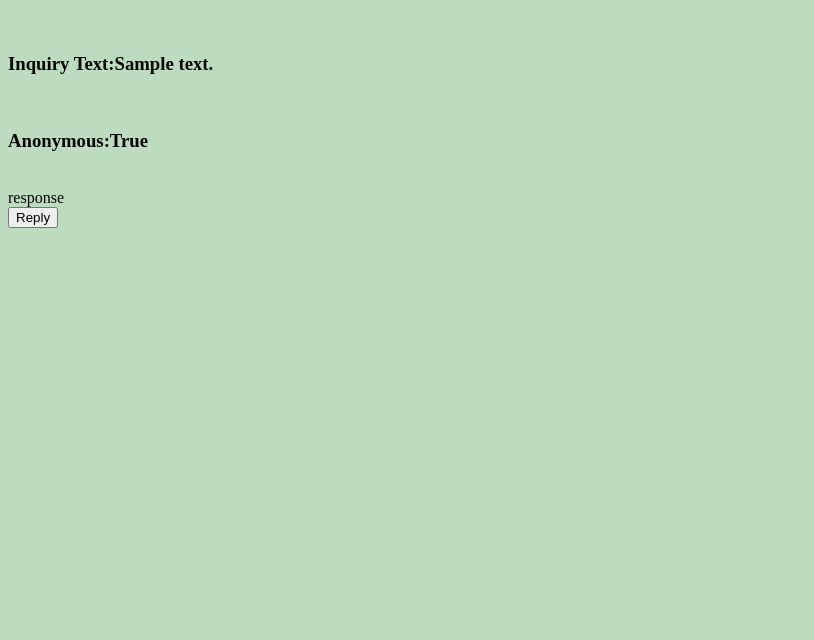
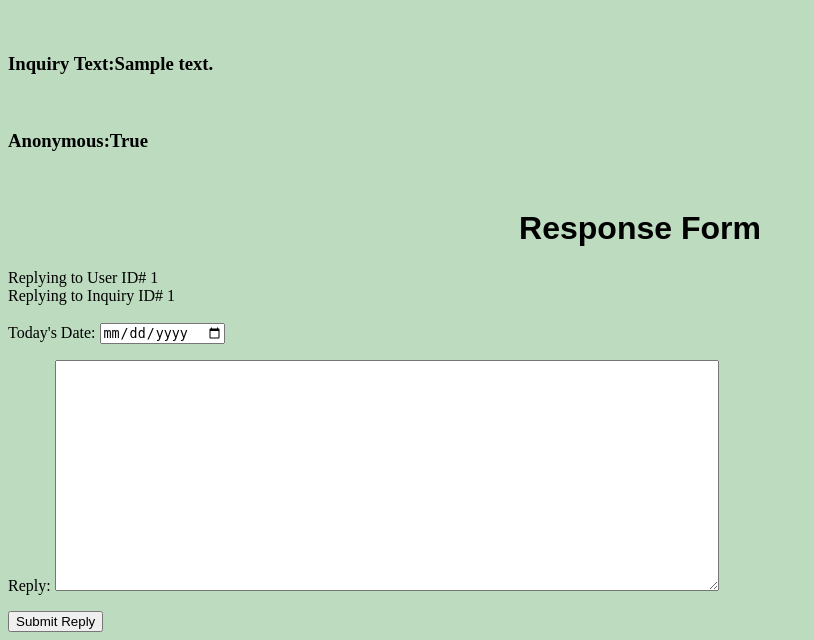
Before and after one commit to elizabethchin/HearMeHearYou, a Flask app: page /inquiry/1 in a window 1280 px wide. Shown: the part 373-1013 px from the top of the page, without its empty margins (0-814 px from the left). Before the commit the page ends 601 px from the top, so only its background shows below. Run offline with Flask 2, Linux system fonts and the light colour scheme; the visitor is signed in with stand-in values (Sample User, id 1); tables that the repository leaves empty hold one stand-in row (values such as "Sample post"); some libraries are stand-ins or nearby versions.

Commit message:
fix view_report.html to handle replies

```diff
--- a/templates/response.html
+++ b/templates/reply_form.html
@@ -17,7 +17,7 @@
     <p>
     <label>Reply:</label>
     <textarea type="text"
-            name="inquiry_text"
+            name="response_text"
             id = "myTextArea"
             rows = "15"
             cols = "80"> </textarea><br>
--- a/templates/user.html
+++ b/templates/user.html
@@ -1,7 +1,7 @@
 {% extends 'base.html'%}
 {% block content %}
 
-    <h2>Welcome, {{ user.first_name }} {{ user.last_name }} !</h2>
+    <h2>Welcome, {{ user.first_name }} {{ user.last_name }}!</h2>
 
 
     <form action="/create-report">
--- a/templates/view_report.html
+++ b/templates/view_report.html
@@ -19,11 +19,36 @@
 
 </div>
 
+<div>
     {% if user_id == 6 %}
-        response<br>
-        <button>Reply</button>
+
+    <h1>Response Form</h1>
+
+    <form action="/reply-form" method="POST">
+
+    <div>
+        <label name="user_id" value="{{ inquiry.user_id }}">Replying to User ID# {{ inquiry.user_id }}</label><br>
+        <label name="inquiry_id" value="{{ inquiry.inquiry_id }}">Replying to Inquiry ID# {{ inquiry.inquiry_id }}</label><br>
+        <label name="responding_to" value="{{ inquiry.inquiry_id }}" hidden></label><br>
+        <label>Today's Date: </label>
+        <input type="date" name="todays_date" placeholder="today's date"><br>
+
+        <p>
+        <label>Reply:</label>
+        <textarea type="text"
+                name="response_text"
+                id = "myTextArea"
+                rows = "15"
+                cols = "80"> </textarea><br>
+        </p>
+        <button>Submit Reply</button>
+
+    </div>
+
+    </form>
 
     {% endif %}
+</div>
 
 
 
```
